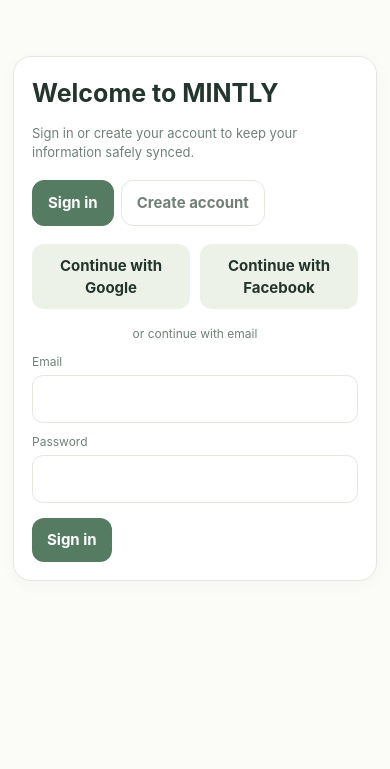
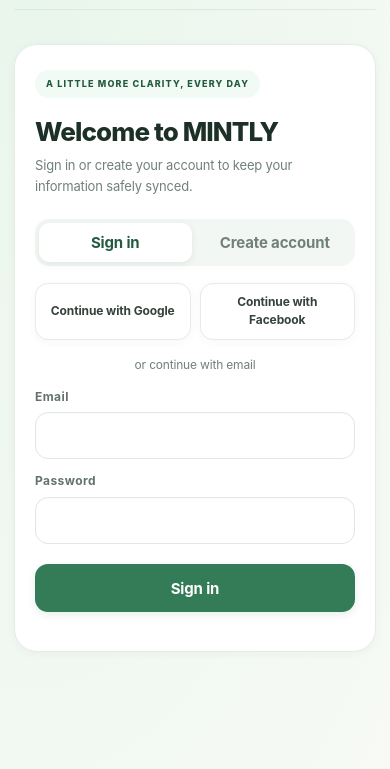
Before and after one commit to hazelnyle/MINTLY-App, a plain HTML site: page index.html in a window 390 px wide. Shown: the part 75-844 px from the top of the page. Drawn offline with Linux system fonts and the light colour scheme; a script that the page names is missing.

Commit message:
Apply premium responsive app layout

```diff
--- a/index.html
+++ b/index.html
@@ -2,7 +2,7 @@
 <html lang="en">
 <head>
 <meta charset="utf-8"><meta name="viewport" content="width=device-width,initial-scale=1">
-<meta name="theme-color" content="#f5f5ed"><title>MINTLY</title>
+<meta name="theme-color" content="#f1faf5"><title>MINTLY</title>
 <link rel="manifest" href="manifest.json">
 <style>
 :root{--ink:#23352d;--muted:#718078;--green:#557b62;--pale:#edf2e9;--paper:#fbfbf7;--line:#e4e8df;--red:#a54d43}
@@ -24,6 +24,7 @@ form .actions{margin-top:15px}.notice{padding:10px 12px;border-radius:12px;backg
 @media(max-width:560px){.grid{grid-template-columns:1fr 1fr}.wrap{padding:17px 13px 90px}.top{align-items:flex-start}.spacebar{flex-direction:column;align-items:flex-end}.spacebar select{max-width:170px}}
 .due-status{color:var(--green);font-weight:650}.due-overdue{color:var(--red);font-weight:700}button:disabled{opacity:.65;cursor:wait}
 </style>
+<link rel="stylesheet" href="styles.css?v=premium-1">
 </head>
 <body>
 <div class="wrap">
```
